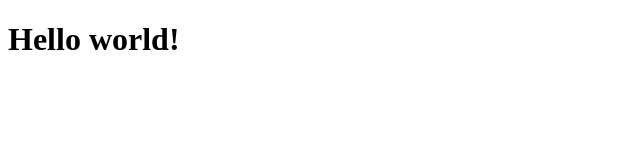
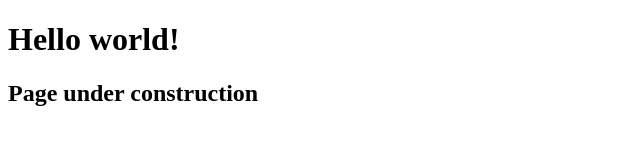
Before and after one commit to debayanshill/debayanshill.github.io, a plain HTML site: page index.html in a window 1280 px wide. Shown: the whole page, without its empty margins (0-640 px from the left). Drawn offline with Linux system fonts and the light colour scheme.

Commit message:
Update index.html

```diff
--- a/index.html
+++ b/index.html
@@ -1,3 +1,5 @@
 <!DOCTYPE html>
 
 <h1>Hello world!</h1>
+
+<h2>Page under construction</h2>
```
